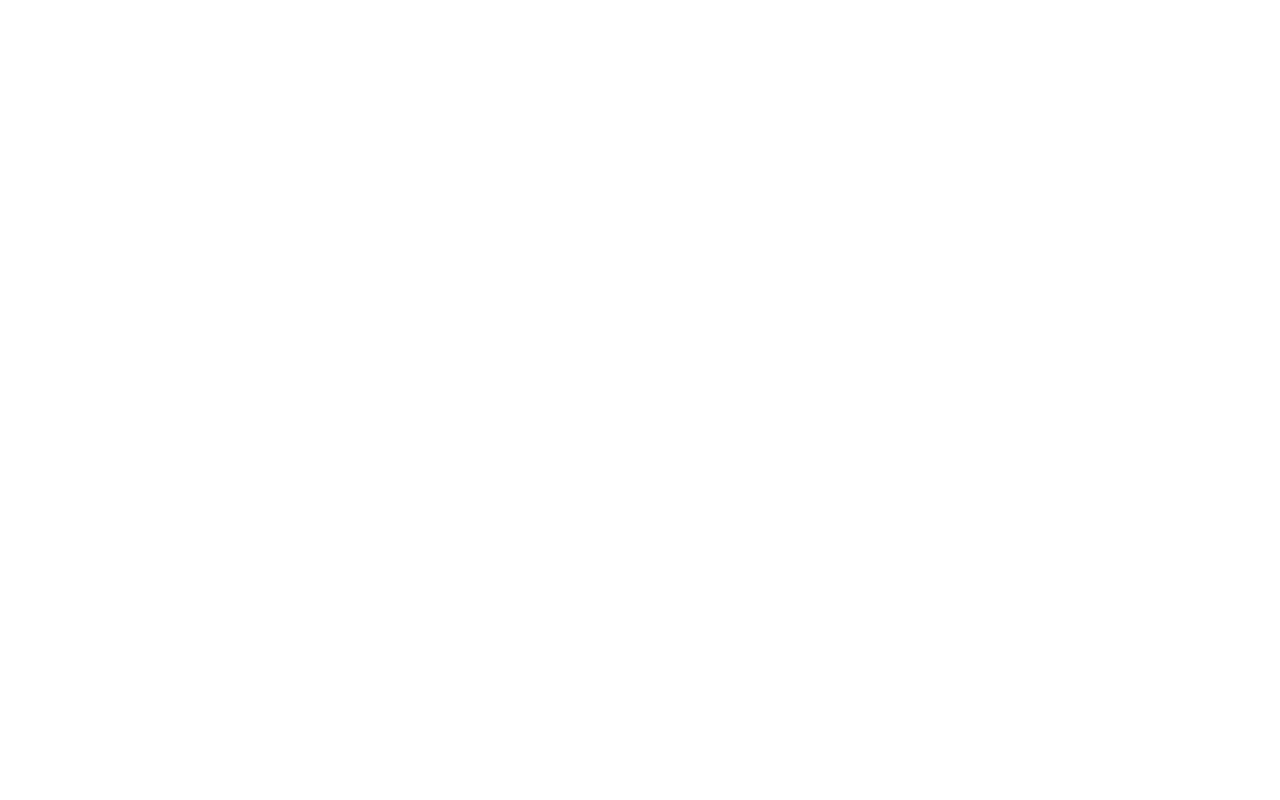
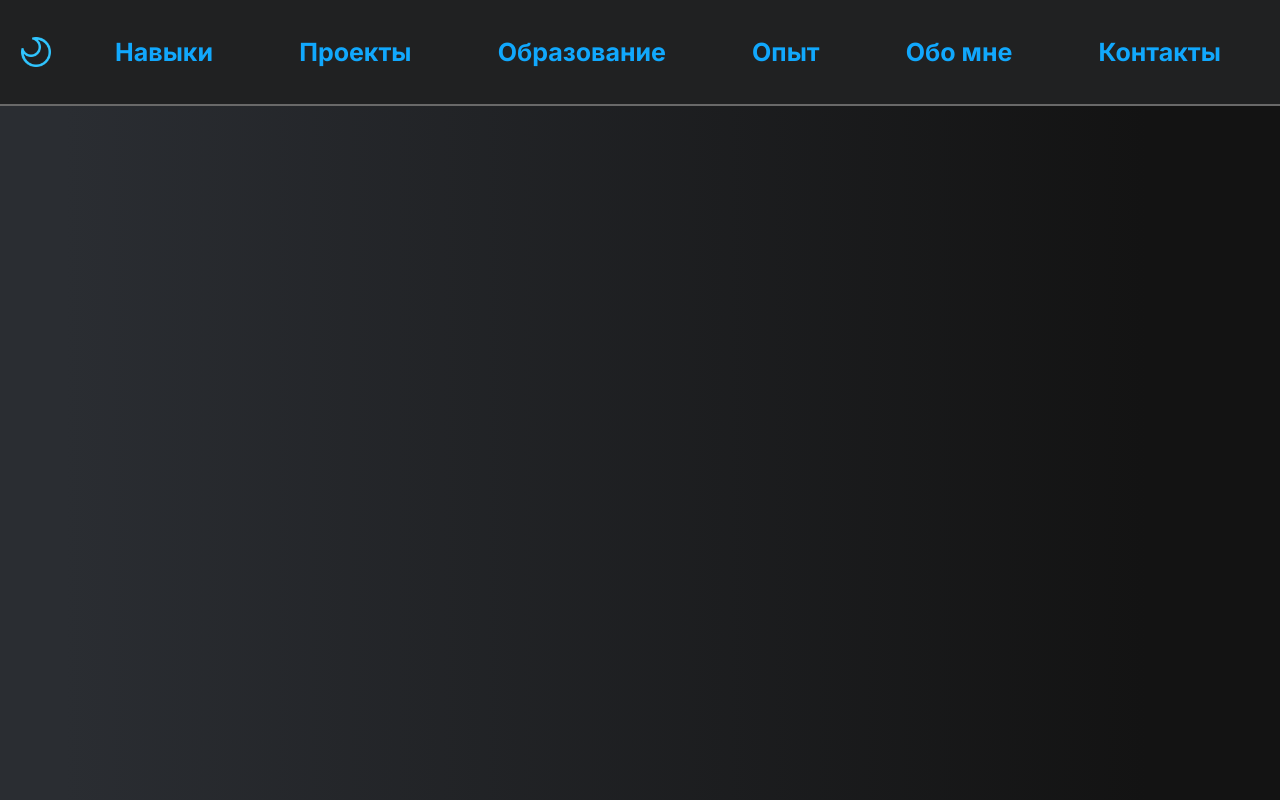
Before and after one commit to Color-zebra/CV, a website built with webpack: page src/index.html in a window 1280 px wide. Built offline with nearby package versions, Linux system fonts and the light colour scheme.

Commit message:
feat: add desktop header

```diff
--- a/src/index.html
+++ b/src/index.html
@@ -7,5 +7,32 @@
     <title>Дмитрий Романенков</title>
   </head>
   <body data-theme="dark">
+    <header class="header">
+      <div class="header__wrapper width-wrapper">
+        <button class="header__theme-switcher theme-switcher" type="button"></button>
+        <nav class="header__menu menu" id="menu">
+          <ul class="menu__list">
+            <li class="menu__item">
+              <a href="" class="menu__link">Навыки</a>
+            </li>
+            <li class="menu__item">
+              <a href="" class="menu__link">Проекты</a>
+            </li>
+            <li class="menu__item">
+              <a href="" class="menu__link">Образование</a>
+            </li>
+            <li class="menu__item">
+              <a href="" class="menu__link">Опыт</a>
+            </li>
+            <li class="menu__item">
+              <a href="" class="menu__link">Обо мне</a>
+            </li>
+            <li class="menu__item">
+              <a href="" class="menu__link">Контакты</a>
+            </li>
+          </ul>
+        </nav>
+      </div>
+    </header>
   </body>
 </html>
--- a/src/styles/_common.scss
+++ b/src/styles/_common.scss
@@ -6,6 +6,16 @@ ul {
   padding: 0;
   margin: 0;
   list-style: none;
+}
+
+button {
+  border: none;
+  background-color: transparent;
+}
+
+a, a:visited {
+  color: inherit;
+  text-decoration: none;
 }
 
 body {
--- a/src/styles/_theme.scss
+++ b/src/styles/_theme.scss
@@ -1,13 +1,37 @@
 body[data-theme="dark"] {
   --bg-grad-one: #2A2D32;
   --bg-grad-two: #131313;
+  --bg-secondary-color: #202122;
   --text-primary: #FFF;
-  --accent-color: #11A8FD;
+  --accent-color-bright: #11A8FD;
+  --accent-color-dim: #005696 ;
+  --theme-icon-link: url('../assets/moon.png');
 }
 
 body[data-theme="light"] {
   --bg-grad-one: #E9EAF0;
   --bg-grad-two: #E9EAF0;
+  --bg-secondary-color: rgba(189 200 223 / 70%);
   --text-primary: #4F4F4F;
-  --accent-color: #11A8FD;
+  --accent-color-bright: #005696;
+  --accent-color-dim: #11A8FD;
+  --theme-icon-link: url('../assets/sun.png');
 }
+
+@media (width > 1400px) {
+  :root {
+    --huge-text: 35px;
+  }
+}
+
+@media (width <= 1400px) {
+  :root {
+    --huge-text: 25px;
+  }
+}
+
+@media (width <= 997.7px) {
+  :root {
+    --huge-text: 22px;
+  }
+}
--- /dev/null
+++ b/src/styles/components/_header.scss
@@ -0,0 +1,59 @@
+.header {
+  border-bottom: 2px solid rgb(105 105 105);
+  background-color: var(--bg-secondary-color);
+
+  &__wrapper {
+    display: flex;
+    align-items: center;
+    justify-content: space-between;
+    padding: 2rem 1rem;
+    gap: 1rem;
+  }
+
+  &__theme-switcher {
+    flex: 0 0 auto;
+  }
+
+  &__menu {
+    flex: 1 1 auto;
+  }
+}
+
+.menu {
+  &__list {
+    display: flex;
+    align-items: center;
+    justify-content: space-around;
+  }
+
+  &__item {
+    position: relative;
+    color: var(--accent-color-bright);
+    font-size: var(--huge-text);
+    font-weight: 700;
+  }
+
+  &__item::after {
+    position: absolute;
+    bottom: -3px;
+    left: 0;
+    width: 0;
+    height: 4px;
+    border-radius: 10px;
+    background-color: var(--accent-color-bright);
+    content: '';
+    transition: width .3s ease;
+  }
+
+  &__item:hover::after {
+    width: 100%;
+  }
+
+  &__item:active {
+    color: var(--accent-color-dim);
+  }
+
+  &__item:active::after {
+    background-color: var(--accent-color-dim);
+  }
+}
--- /dev/null
+++ b/src/styles/components/_theme-switcher.scss
@@ -0,0 +1,9 @@
+.theme-switcher {
+  width: 40px;
+  height: 40px;
+  background-image: var(--theme-icon-link);
+  background-position: center;
+  background-repeat: no-repeat;
+  background-size: cover;
+  cursor: pointer;
+}
--- a/src/styles/main.scss
+++ b/src/styles/main.scss
@@ -2,3 +2,5 @@
 @import "./normalize";
 @import "./theme";
 @import "./common";
+@import "./components/header";
+@import "./components/theme-switcher";
```
Also changed, not shown: src/assets/moon.png (added), src/assets/sun.png (added).
